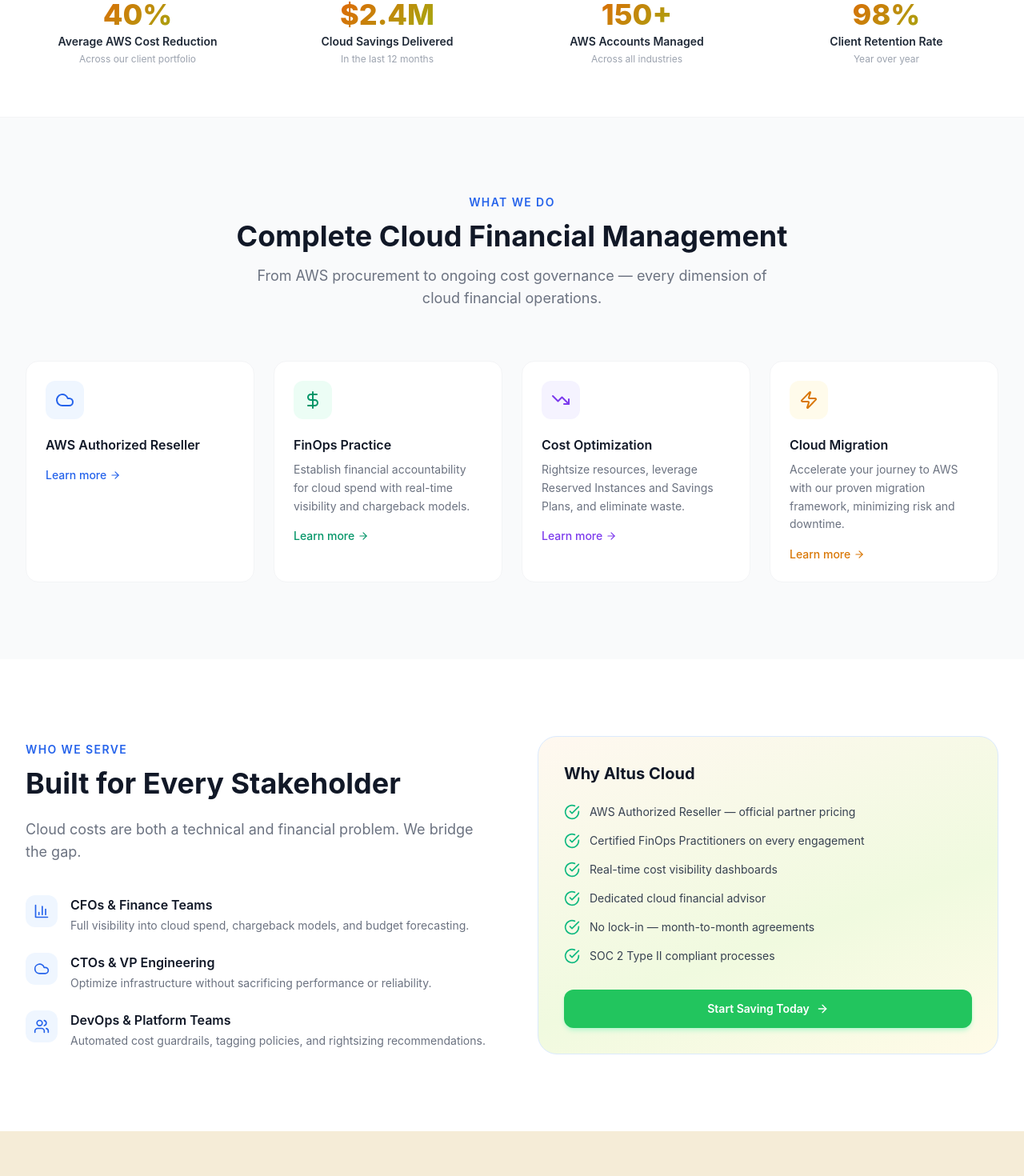
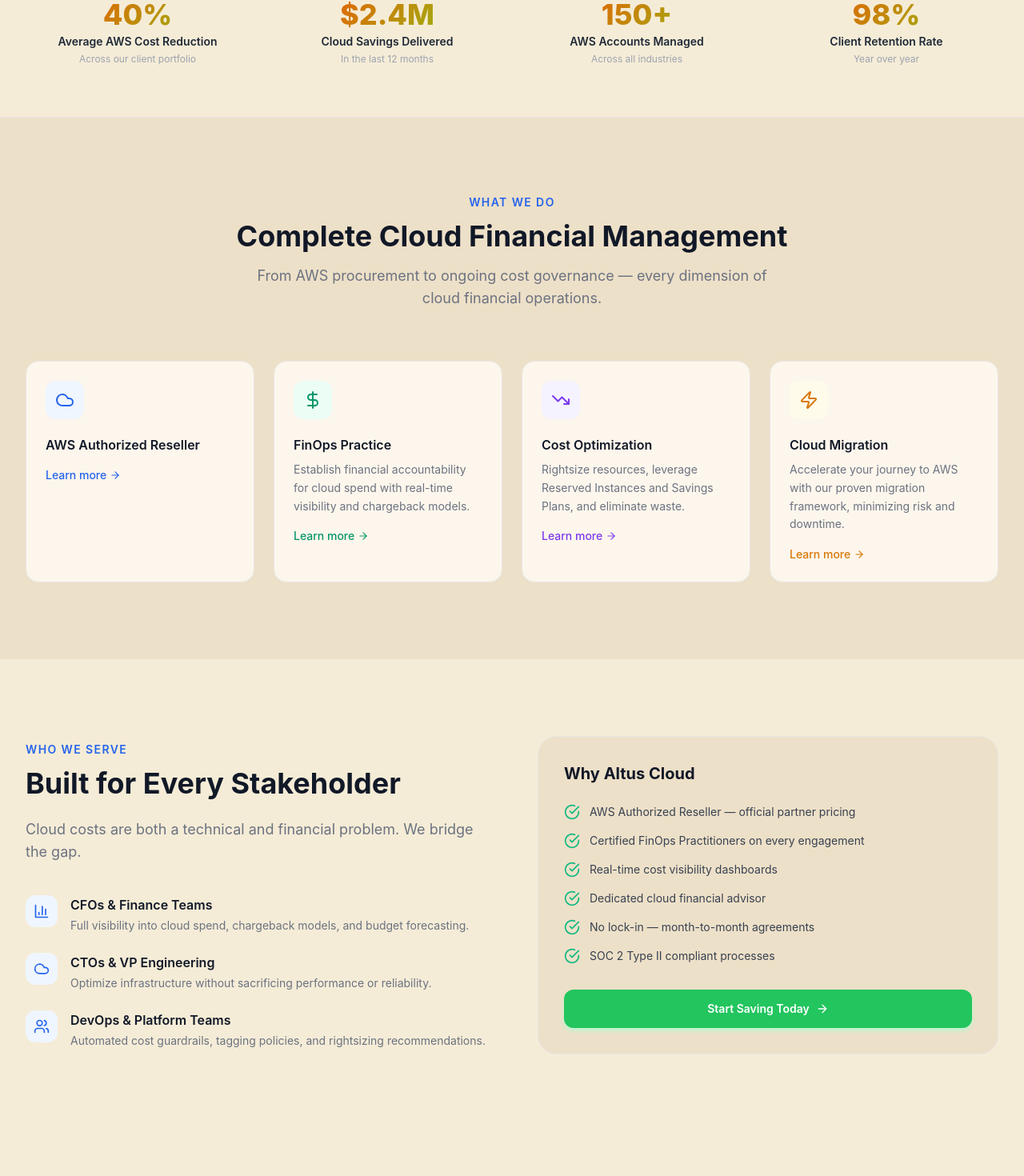
Before and after one commit to Dlyle2671/altus-cloud, a Next.js app: page / in a window 1280 px wide. Shown: the part 803-2273 px from the top of the page at 80% size. Built offline with nearby package versions, Linux system fonts and the light colour scheme.

Commit message:
Replace white/gray section backgrounds with light brown

```diff
--- a/src/app/page.tsx
+++ b/src/app/page.tsx
@@ -58,7 +58,7 @@
         </div>
       </section>
 
-      <section className="py-16 bg-white border-y border-gray-100">
+      <section className="py-16 bg-[#F5ECD7] border-y border-stone-200">
         <div className="max-w-7xl mx-auto px-4 sm:px-6 lg:px-8">
           <div className="grid grid-cols-2 lg:grid-cols-4 gap-8">
             {stats.map((s) => (
@@ -72,7 +72,7 @@
         </div>
       </section>
 
-      <section className="py-24 bg-gray-50">
+      <section className="py-24 bg-[#EDE0C8]">
         <div className="max-w-7xl mx-auto px-4 sm:px-6 lg:px-8">
           <div className="text-center mb-16">
             <p className="text-sm font-semibold text-blue-600 uppercase tracking-widest mb-3">What We Do</p>
@@ -81,7 +81,7 @@
           </div>
           <div className="grid sm:grid-cols-2 lg:grid-cols-4 gap-6">
             {services.map((s) => (
-              <div key={s.title} className="bg-white rounded-2xl p-6 border border-gray-100 card-hover">
+              <div key={s.title} className="bg-[#FDF6EC] rounded-2xl p-6 border border-stone-200 card-hover">
                 <div className={`w-12 h-12 rounded-xl ${s.light} flex items-center justify-center mb-5`}>
                   <s.icon className={`w-6 h-6 ${s.iconColor}`} />
                 </div>
@@ -96,7 +96,7 @@
         </div>
       </section>
 
-      <section className="py-24 bg-white">
+      <section className="py-24 bg-[#F5ECD7]">
         <div className="max-w-7xl mx-auto px-4 sm:px-6 lg:px-8">
           <div className="grid lg:grid-cols-2 gap-16 items-center">
             <div>
@@ -117,7 +117,7 @@
                 ))}
               </div>
             </div>
-            <div className="bg-hero rounded-3xl p-8 border border-blue-100">
+            <div className="bg-[#EDE0C8] rounded-3xl p-8 border border-stone-200">
               <h3 className="text-xl font-bold text-gray-900 mb-6">Why Altus Cloud</h3>
               <ul className="space-y-4">
                 {whyUs.map((w) => (
```
